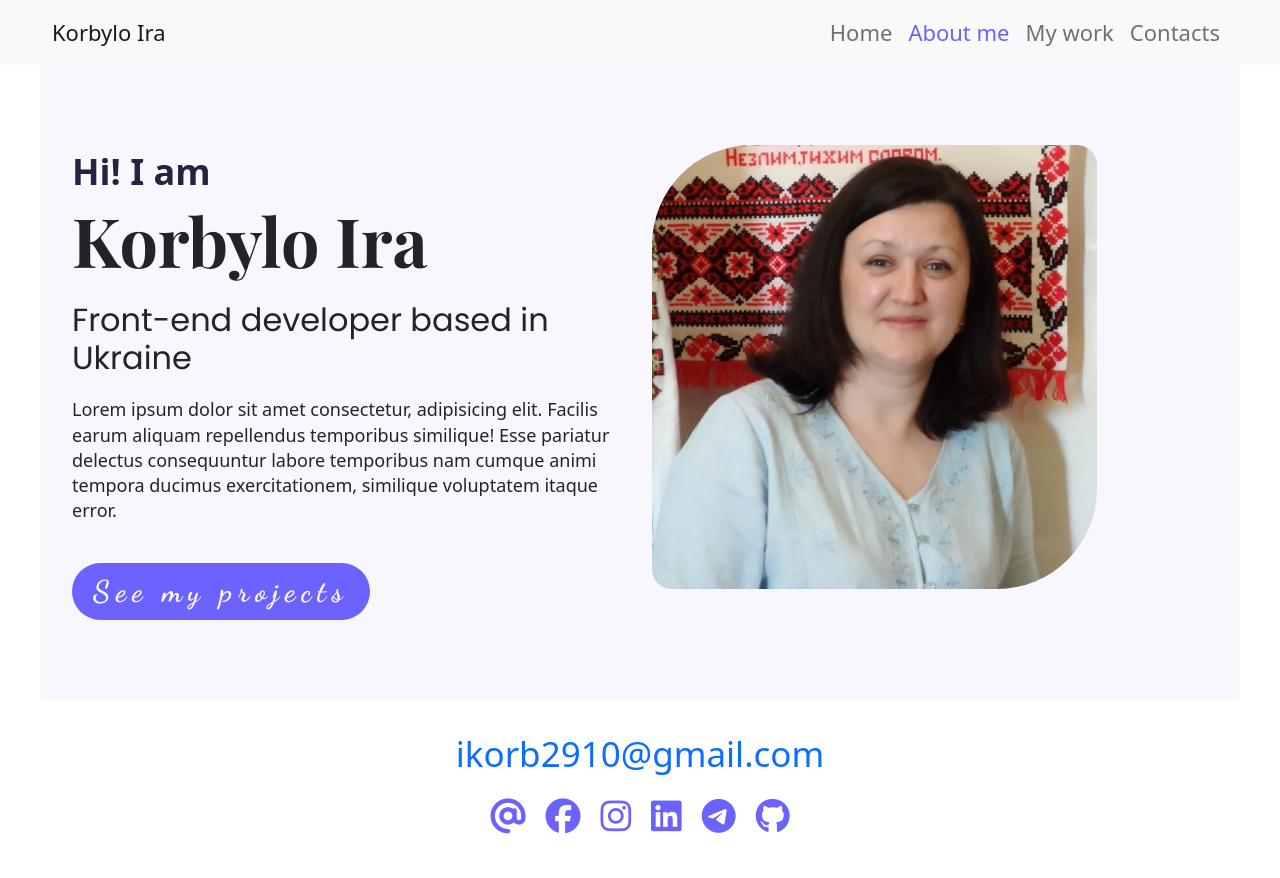
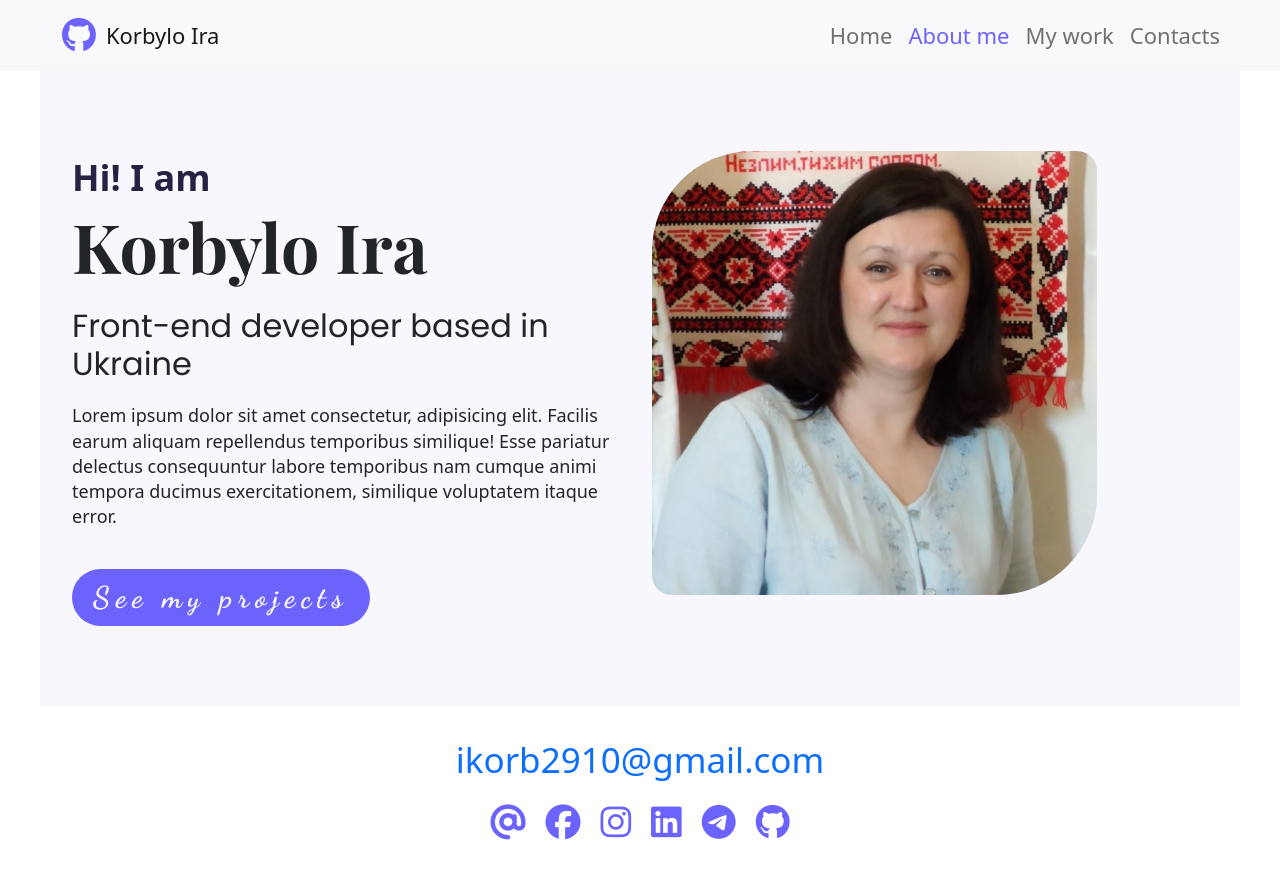
Before and after one commit to KorbyloIra/portfolio, a plain HTML site: page about.html in a window 1280 px wide. Drawn offline with nearby package versions, Linux system fonts and the light colour scheme.

Commit message:
project's GitHub link

```diff
--- a/about.html
+++ b/about.html
@@ -25,6 +25,8 @@
         <div class="header-container">
             <nav class="navbar navbar-expand-lg navbar-light bg-light">
                 <div class="container-fluid ">
+                    <div> <a href="https://github.com/KorbyloIra/portfolio" target="_blank"
+                            title="This project's GitHub"><i class="fa-brands fa-github icons"></i></a></div>
                     <a class="navbar-brand" href="./index.html" title="Homepage">Korbylo Ira</a>
                     <button class="navbar-toggler" type="button" data-bs-toggle="collapse"
                         data-bs-target="#navbarNavAltMarkup" aria-controls="navbarNavAltMarkup" aria-expanded="false"
```
Also changed, not shown: contact.html (+2 -0 lines), index.html (+2 -0 lines), work.html (+2 -0 lines).
